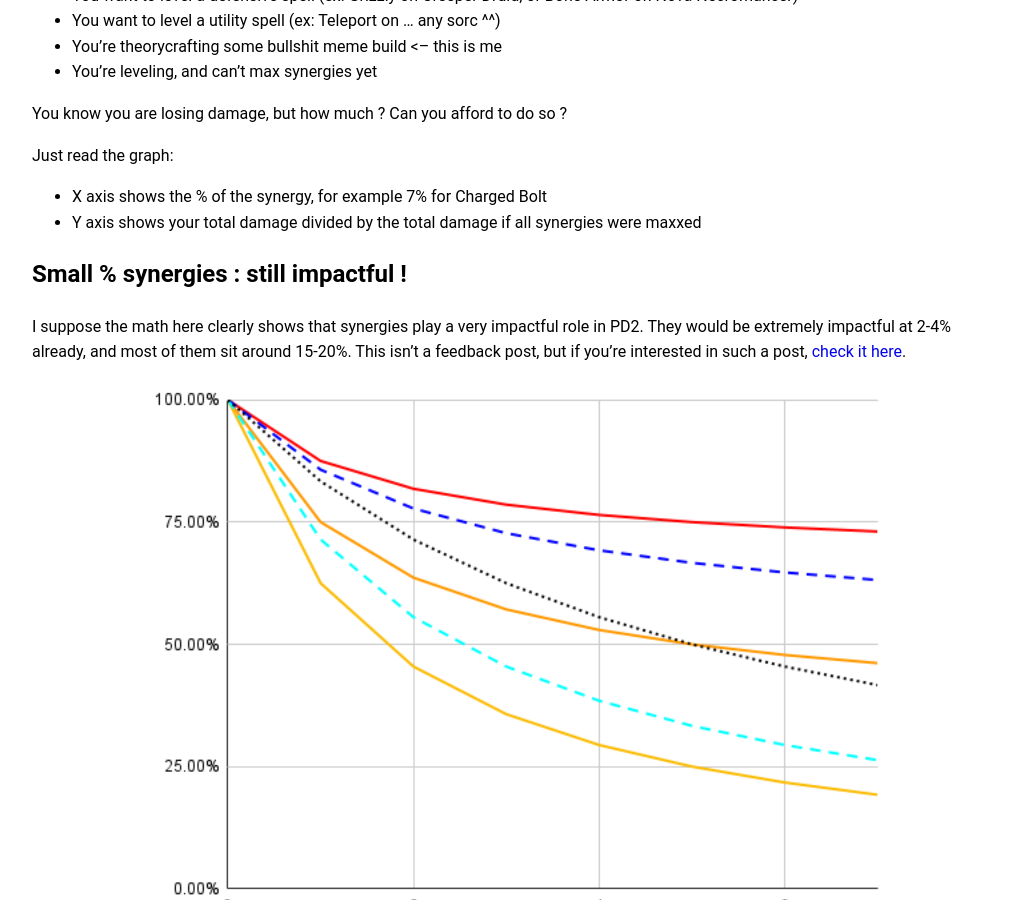
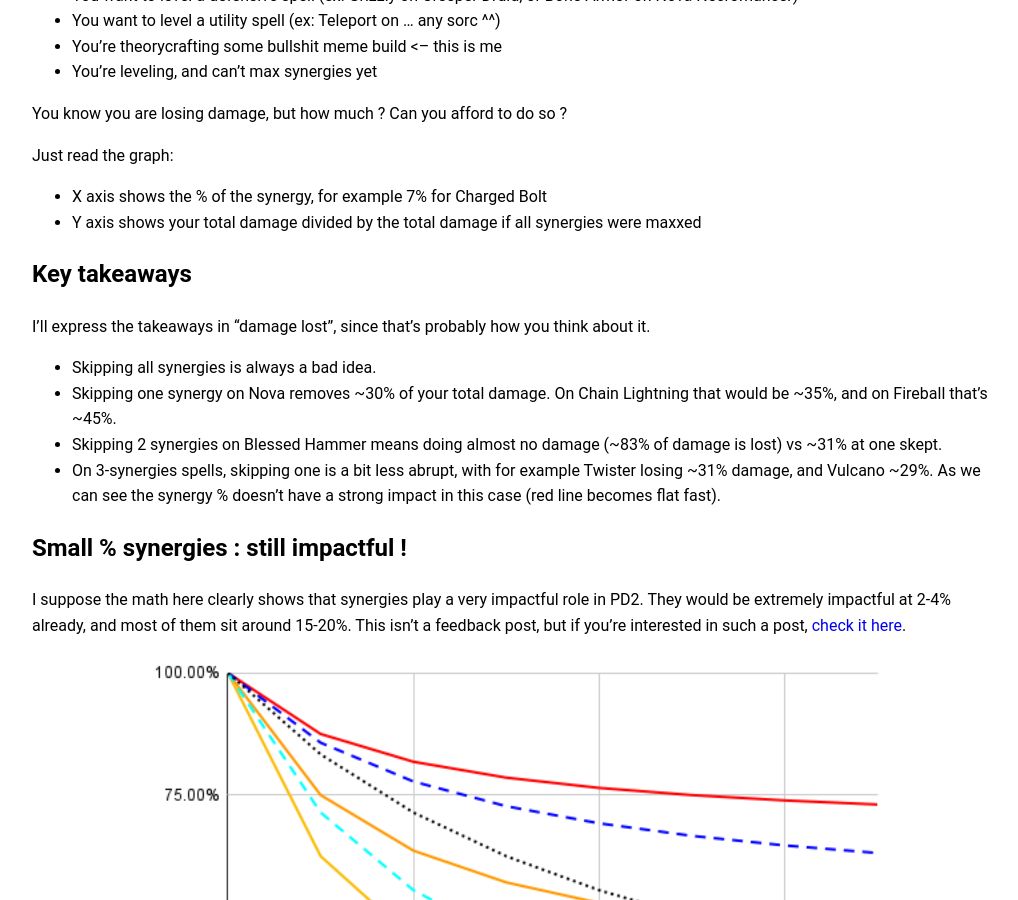
Before and after one commit to zagd3m/patchnotes, a Jekyll site: the page built from docs/_builds/skip_synergy.md, in a window 1280 px wide and 900 px high, scrolled down 1273 px. Shown: the whole window, without its empty margins (124-1142 px from the left). Built offline with Jekyll 4.4.1, drawn with Linux system fonts in a browser that asks for light colours; some of the changed text lies outside the part shown.

Commit message:
simpler subtitle.

```diff
--- a/docs/_builds/skip_synergy.md
+++ b/docs/_builds/skip_synergy.md
@@ -26,6 +26,15 @@ Just read the graph:
 
 - X axis shows the % of the synergy, for example 7% for Charged Bolt
 - Y axis shows your total damage divided by the total damage if all synergies were maxxed
+
+## Key takeaways
+
+I'll express the takeaways in "damage lost", since that's probably how you think about it.
+
+- Skipping all synergies is always a bad idea.
+- Skipping one synergy on Nova removes ~30% of your total damage. On Chain Lightning that would be ~35%, and on Fireball that’s ~45%.
+- Skipping 2 synergies on Blessed Hammer means doing almost no damage (~83% of damage is lost) vs ~31% at one skept.
+- On 3-synergies spells, skipping one is a bit less abrupt, with for example Twister losing ~31% damage, and Vulcano ~29%. As we can see the synergy % doesn’t have a strong impact in this case (red line becomes flat fast).
 
 ## Small % synergies : still impactful !
 
```
Also changed, not shown: other parts of docs/_builds/skip_synergy.md (+1 -1 lines).
